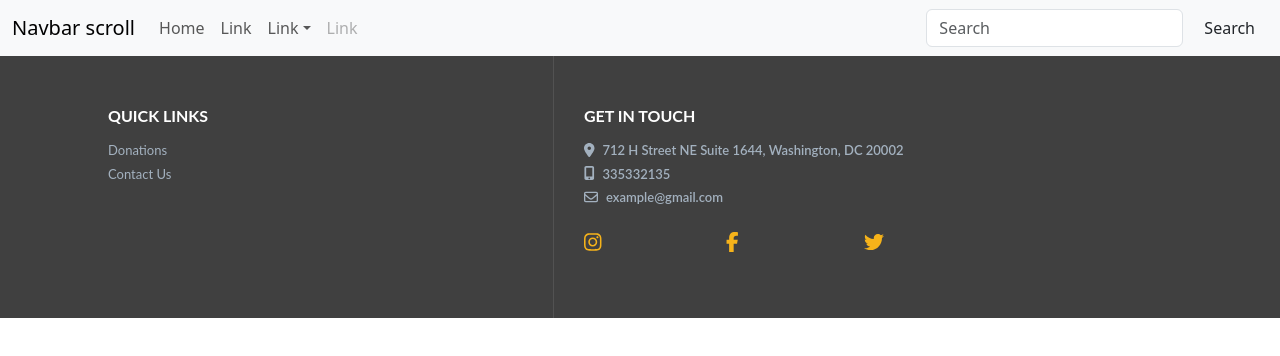
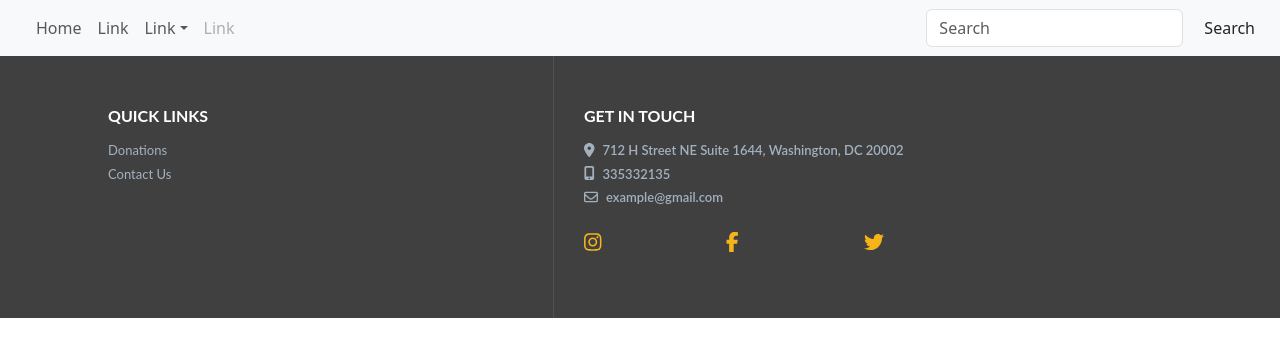
Before and after one commit to Sanchezguidorl/ladies-of-liberty-alliance, a React (Vite) app: page / in a window 1280 px wide. Shown: the top 356 px of the page. Built offline with nearby package versions, Linux system fonts and the light colour scheme; the HTML template or start-up script is replaced by a standard one.

Commit message:
Se combina con rama main

```diff
--- a/src/layouts/Header.tsx
+++ b/src/layouts/Header.tsx
@@ -4,12 +4,12 @@ import Form from 'react-bootstrap/Form';
 import Nav from 'react-bootstrap/Nav';
 import Navbar from 'react-bootstrap/Navbar';
 import NavDropdown from 'react-bootstrap/NavDropdown';
-
 function Header() {
   return (
     <Navbar expand="lg" className="bg-body-tertiary">
       <Container fluid>
-        <Navbar.Brand href="#">Navbar scroll</Navbar.Brand>
+        <Navbar.Brand href="#">
+        </Navbar.Brand>
         <Navbar.Toggle aria-controls="navbarScroll" />
         <Navbar.Collapse id="navbarScroll">
           <Nav
```
